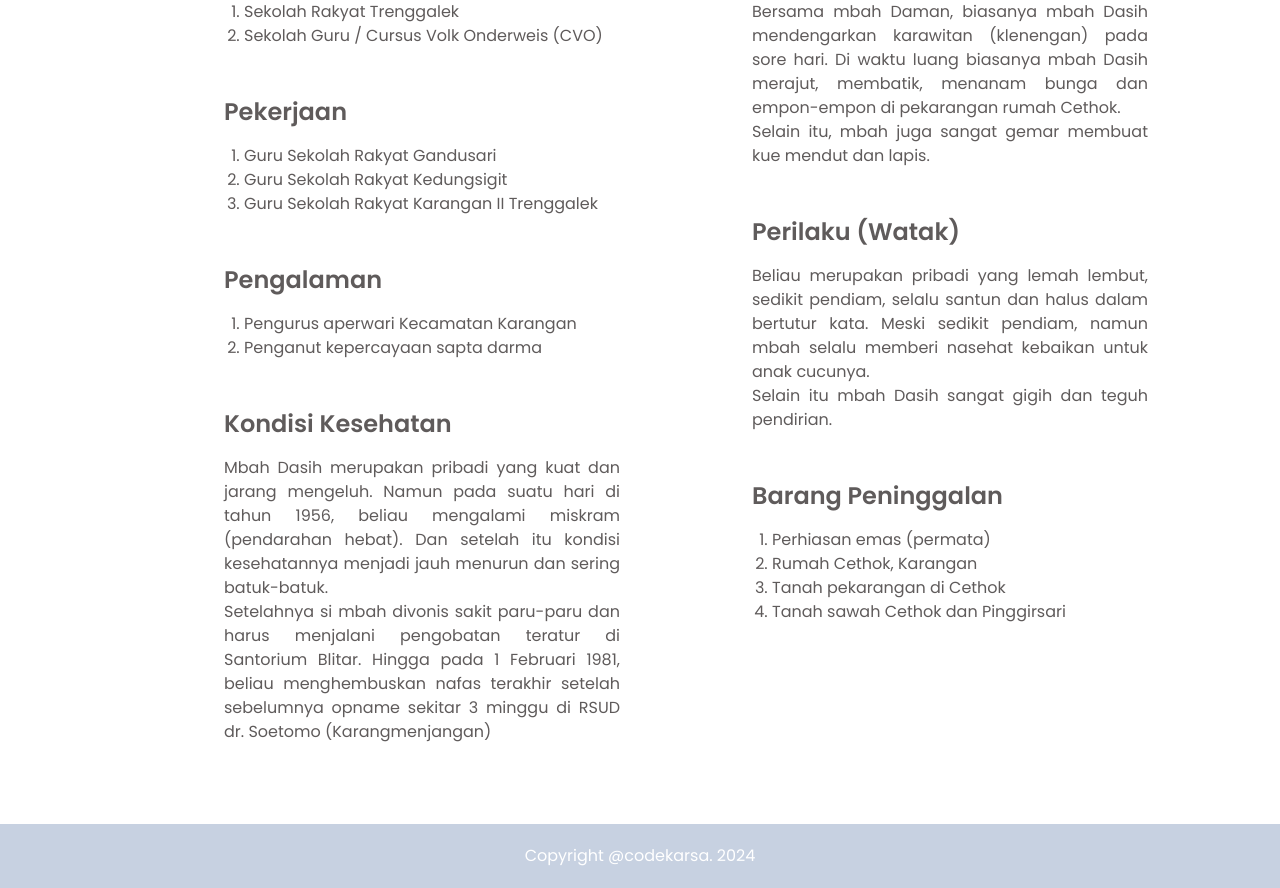
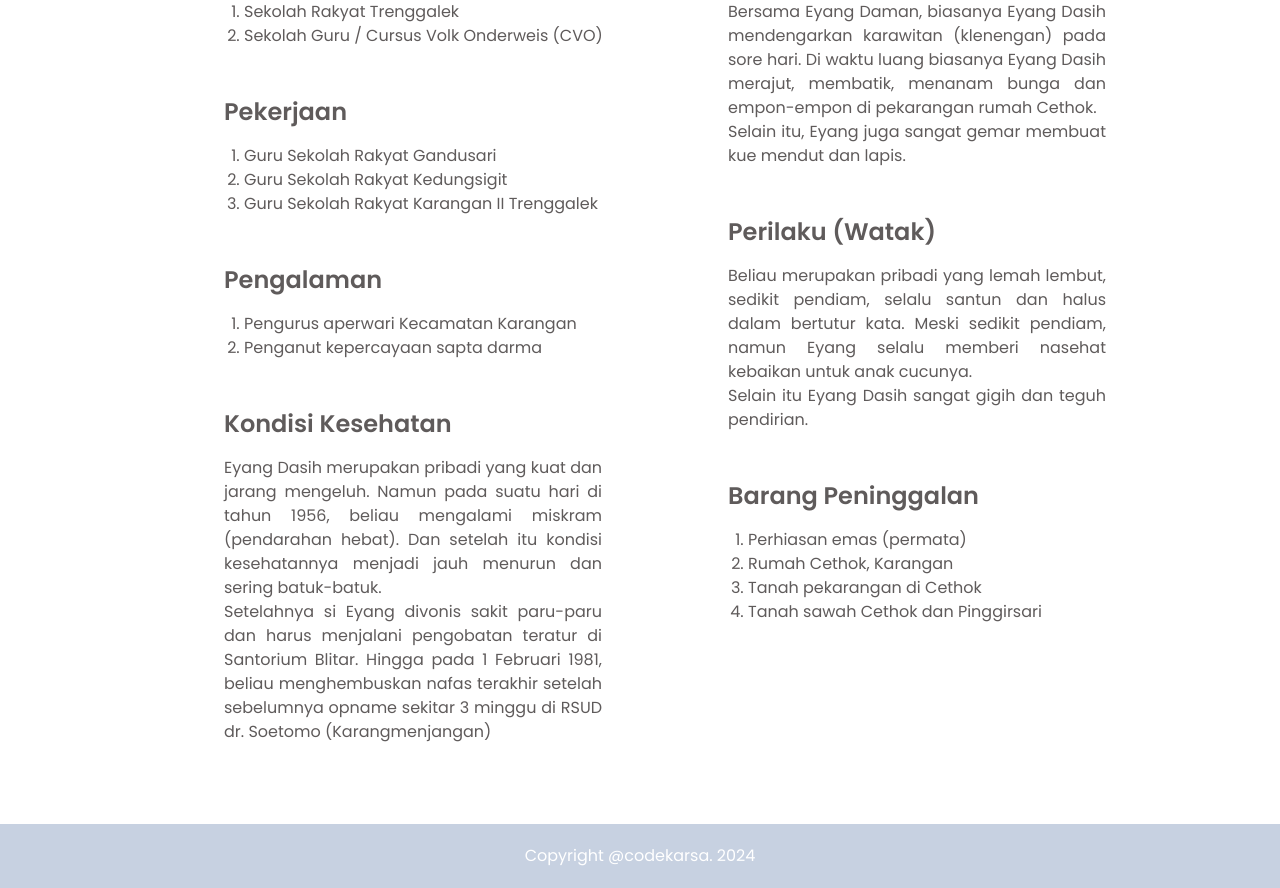
Before and after one commit to ariefgp/ikadamar, a Next.js app: page /eyang-dasih in a window 1280 px wide. Shown: the part 720-1608 px from the top of the page. Built offline with nearby package versions, Linux system fonts and the light colour scheme.

Commit message:
show menu on mobile

```diff
--- a/app/eyang-daman/page.tsx
+++ b/app/eyang-daman/page.tsx
@@ -36,7 +36,7 @@ const EyangDaman = () => {
                     </div>
                 </div>
                 <div className="basis-full mt-20 px-12 lg:px-none md:pl-12">
-                    <div className="flex flex-col md:flex-row">
+                    <div className="flex flex-col md:flex-row gap-12 md:gap-0">
                         <div className="basis-full md:basis-1/2">
                             <div className="flex flex-col gap-12">
                                 <div className="basis-full">
@@ -75,8 +75,8 @@ const EyangDaman = () => {
                                 <div className="basis-full">
                                     <div className="font-semibold text-2xl">Kondisi Kesehatan</div>
                                     <div className="mt-4 text-justify md:w-3/4">
-                                        <p>Mbah merupakan orang yang sangat jarang sakit, apalagi sakit berat. Namun pada tahun 1972 pada waktu di sawah, tak sengaja kakinya terkena tunggak sampai menjadi tetanus. Dan penyakit itulah yang akhirnya membuat mbah meninggal pada 25 Januari 1972 setelah dirawat di RSUD Trenggalek.</p>
-                                        <p>Di hari yang sama mbah dimakamkan di makam umum desa Karangan, Trenggalek.</p>
+                                        <p>Eyang merupakan orang yang sangat jarang sakit, apalagi sakit berat. Namun pada tahun 1972 pada waktu di sawah, tak sengaja kakinya terkena tunggak sampai menjadi tetanus. Dan penyakit itulah yang akhirnya membuat Eyang meninggal pada 25 Januari 1972 setelah dirawat di RSUD Trenggalek.</p>
+                                        <p>Di hari yang sama Eyang dimakamkan di makam umum desa Karangan, Trenggalek.</p>
                                     </div>
                                 </div>
                             </div>
@@ -86,8 +86,8 @@ const EyangDaman = () => {
                                 <div className="basis-full">
                                     <div className="font-semibold text-2xl">Kebiasaan (Kegemaran)</div>
                                     <div className="mt-4 text-justify md:w-3/4">
-                                        <p>Mbah Daman sangat senang mendengarkan karawitan (klenengan) pada sore hari sembari memasak klobot (kulit jagung) dengan keningar, air kelapa dan gula merah untuk dibuat rokok.</p>
-                                        <p>Pada masa itu, Mbah Daman menggunakan sepeda untuk bepergian kemana-mana, terutama untuk mengajar ke sekolah. Selain mengajar, Si Mbah juga memelihara sapi.</p>
+                                        <p>Eyang Daman sangat senang mendengarkan karawitan (klenengan) pada sore hari sembari memasak klobot (kulit jagung) dengan keningar, air kelapa dan gula merah untuk dibuat rokok.</p>
+                                        <p>Pada masa itu, Eyang Daman menggunakan sepeda untuk bepergian kemana-mana, terutama untuk mengajar ke sekolah. Selain mengajar, Si Eyang juga memelihara sapi.</p>
                                     </div>
                                 </div>
                                 <div className="basis-full">
--- a/app/eyang-dasih/page.tsx
+++ b/app/eyang-dasih/page.tsx
@@ -35,8 +35,8 @@ const EyangDaman = () => {
                         </div>
                     </div>
                 </div>
-                <div className="basis-full mt-20 md:pl-12">
-                    <div className="flex flex-col md:flex-row">
+                <div className="basis-full mt-20 px-12 lg:px-none md:pl-12">
+                    <div className="flex flex-col md:flex-row gap-12 md:gap-0">
                         <div className="basis-full md:basis-1/2">
                             <div className="flex flex-col gap-12">
                                 <div className="basis-full">
@@ -70,8 +70,8 @@ const EyangDaman = () => {
                                 <div className="basis-full">
                                     <div className="font-semibold text-2xl">Kondisi Kesehatan</div>
                                     <div className="mt-4 text-justify md:w-3/4">
-                                        <p>Mbah Dasih merupakan pribadi yang kuat dan jarang mengeluh. Namun pada suatu hari di tahun 1956, beliau mengalami miskram (pendarahan hebat). Dan setelah itu kondisi kesehatannya menjadi jauh menurun dan sering batuk-batuk.</p>
-                                        <p>Setelahnya si mbah divonis sakit paru-paru dan harus menjalani pengobatan teratur di Santorium Blitar.
+                                        <p>Eyang Dasih merupakan pribadi yang kuat dan jarang mengeluh. Namun pada suatu hari di tahun 1956, beliau mengalami miskram (pendarahan hebat). Dan setelah itu kondisi kesehatannya menjadi jauh menurun dan sering batuk-batuk.</p>
+                                        <p>Setelahnya si Eyang divonis sakit paru-paru dan harus menjalani pengobatan teratur di Santorium Blitar.
                                             Hingga pada 1 Februari 1981, beliau menghembuskan nafas terakhir setelah sebelumnya opname sekitar 3 minggu di RSUD dr. Soetomo (Karangmenjangan)</p>
                                     </div>
                                 </div>
@@ -82,15 +82,15 @@ const EyangDaman = () => {
                                 <div className="basis-full">
                                     <div className="font-semibold text-2xl">Kebiasaan (Kegemaran)</div>
                                     <div className="mt-4 text-justify md:w-3/4">
-                                        <p>Bersama mbah Daman, biasanya mbah Dasih mendengarkan karawitan (klenengan) pada sore hari. Di waktu luang biasanya mbah Dasih merajut, membatik, menanam bunga dan empon-empon di pekarangan rumah Cethok.</p>
-                                        <p>Selain itu, mbah juga sangat gemar membuat kue mendut dan lapis.</p>
+                                        <p>Bersama Eyang Daman, biasanya Eyang Dasih mendengarkan karawitan (klenengan) pada sore hari. Di waktu luang biasanya Eyang Dasih merajut, membatik, menanam bunga dan empon-empon di pekarangan rumah Cethok.</p>
+                                        <p>Selain itu, Eyang juga sangat gemar membuat kue mendut dan lapis.</p>
                                     </div>
                                 </div>
                                 <div className="basis-full">
                                     <div className="font-semibold text-2xl">Perilaku (Watak)</div>
                                     <div className="mt-4 text-justify md:w-3/4">
-                                        <p>Beliau merupakan pribadi yang lemah lembut, sedikit pendiam, selalu santun dan halus dalam bertutur kata. Meski sedikit pendiam, namun mbah selalu memberi nasehat kebaikan untuk anak cucunya.</p>
-                                        <p>Selain itu mbah Dasih sangat gigih dan teguh pendirian.</p>
+                                        <p>Beliau merupakan pribadi yang lemah lembut, sedikit pendiam, selalu santun dan halus dalam bertutur kata. Meski sedikit pendiam, namun Eyang selalu memberi nasehat kebaikan untuk anak cucunya.</p>
+                                        <p>Selain itu Eyang Dasih sangat gigih dan teguh pendirian.</p>
                                     </div>
                                 </div>
                                 <div className="basis-full">
--- a/app/navbar.tsx
+++ b/app/navbar.tsx
@@ -3,7 +3,7 @@ import React from 'react'
 
 function Navbar(value: any) {
     return (
-        <header className={`hidden md:flex md:flex-row-reverse gap-8 lg:gap-16 py-10 px-20 lg:py-16 lg:px-48 font-semibold bg-[${value.bgColor}] text-[#383333]`}>
+        <header className={`flex flex-row-reverse gap-8 lg:gap-16 py-10 px-20 lg:py-16 lg:px-48 font-semibold bg-[${value.bgColor}] text-[#383333]`}>
             <div>
                 <Link href="/#" className='hover:text-[#7791BA]'> Artikel </Link>
             </div>
```
